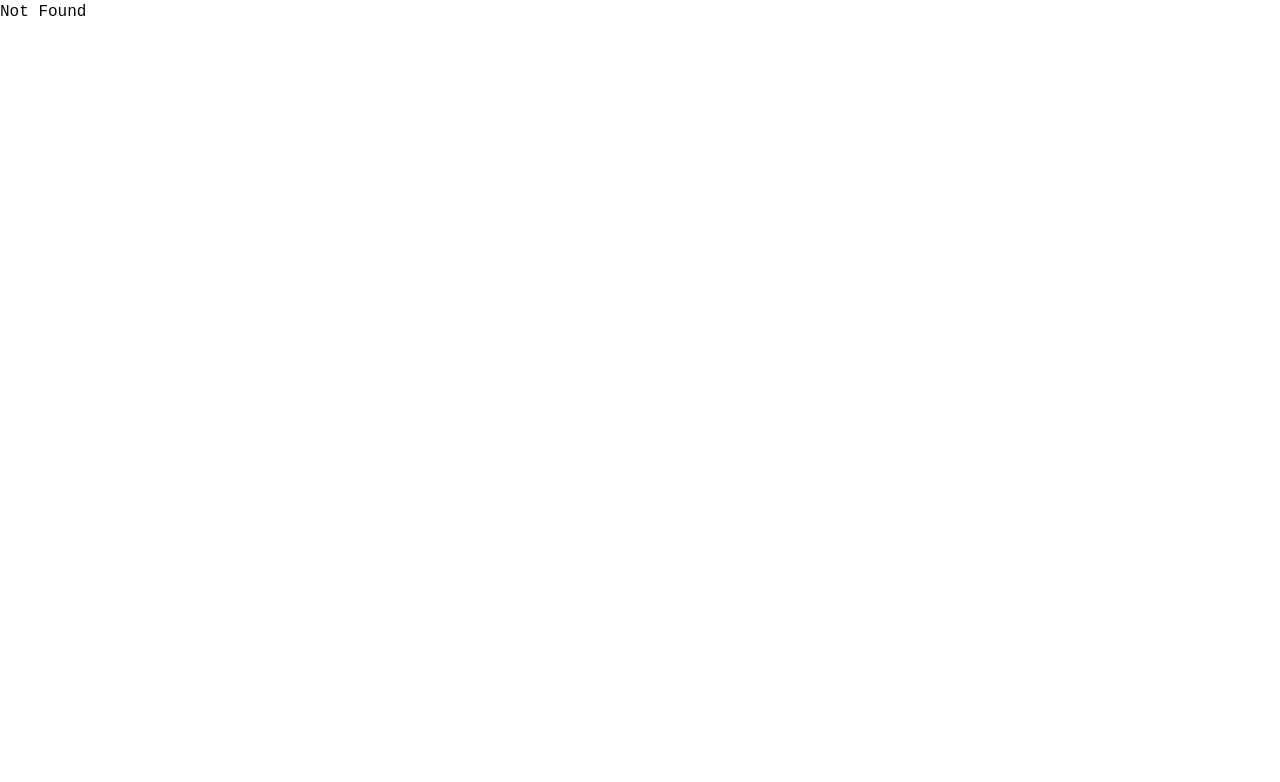
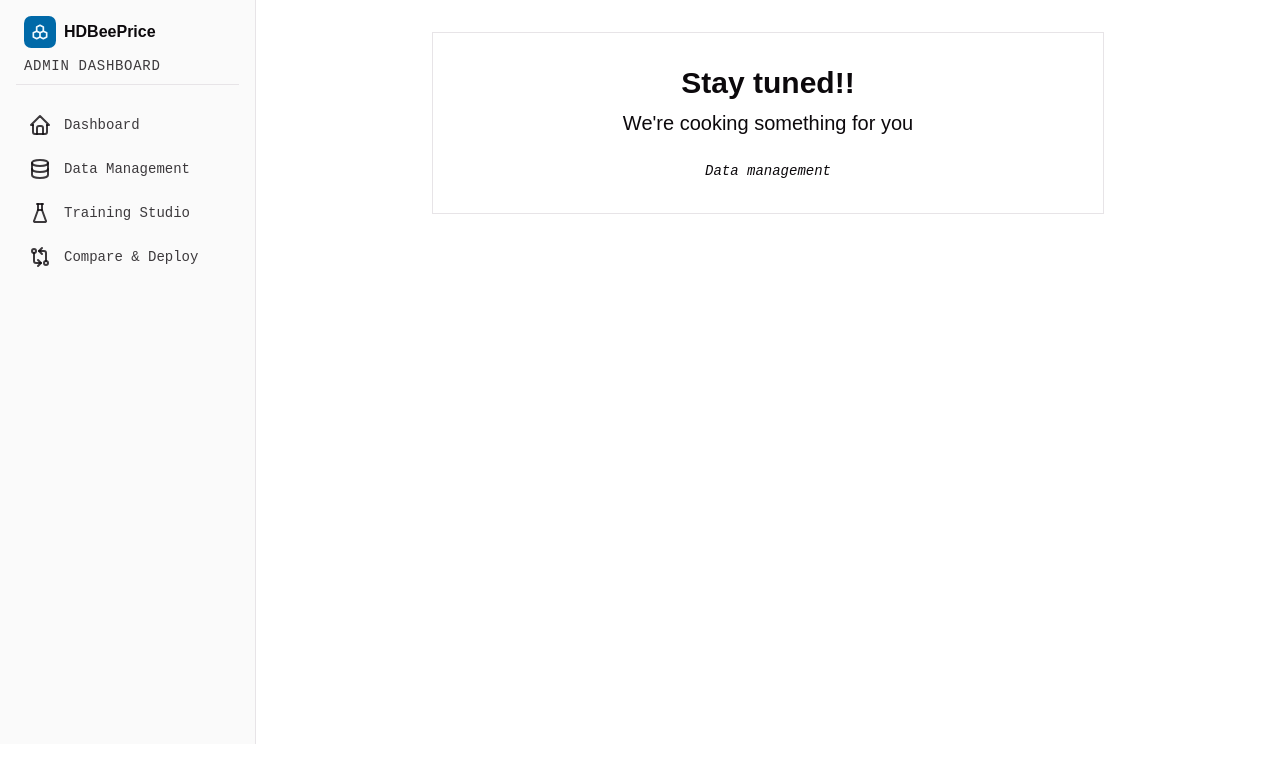
Before and after one commit to acidMyke/estatimator-webapp, a React (Vite) app in the folder web_app/: page /admin/data-management in a window 1280 px wide. Shown: the top 782 px of the page. Built offline with nearby package versions, Linux system fonts and the light colour scheme.

Commit message:
feat: admin sidemenu and more placeholder pages

```diff
--- /dev/null
+++ b/web_app/src/components/blocks/admin-sidemenu.tsx
@@ -0,0 +1,31 @@
+import { Link } from '@tanstack/react-router';
+
+import { ADMIN_NAVIGATIONS } from '@/lib/constants';
+
+import { Logo } from './logo';
+
+export function AdminSidemenu() {
+  return (
+    <aside className='sticky top-14 flex h-[calc(100dvh-3.5rem)] w-64 shrink-0 flex-col gap-5 overflow-y-auto border-r border-sidebar-border bg-sidebar/90 p-4 backdrop-blur-sm'>
+      <div className='flex flex-col gap-2 border-b px-2 pb-2'>
+        <Logo />
+        <span className='text-sm tracking-wider text-sidebar-foreground/80 uppercase'>Admin Dashboard</span>
+      </div>
+
+      <nav className='flex flex-col gap-1' aria-label='Admin navigation'>
+        {ADMIN_NAVIGATIONS.map(({ to, label, icon: Icon }) => (
+          <Link
+            to={to}
+            key={to}
+            className='flex h-10 w-full items-center gap-3 rounded-md px-3 text-sm text-sidebar-foreground/80 [:hover,[data-active="true"]]:bg-sidebar-accent [:hover,[data-active="true"]]:text-sidebar-accent-foreground'
+            activeOptions={{ exact: true }}
+            activeProps={{ 'data-active': true }}
+          >
+            <Icon />
+            {label}
+          </Link>
+        ))}
+      </nav>
+    </aside>
+  );
+}
--- a/web_app/src/components/blocks/public-header.tsx
+++ b/web_app/src/components/blocks/public-header.tsx
@@ -12,7 +12,7 @@ export function PublicHeader() {
           <Logo />
         </Link>
 
-        <nav className='hidden items-center gap-6 md:flex' aria-label='Main navigation'>
+        <nav className='flex items-center gap-6' aria-label='Main navigation'>
           {PUBLIC_NAVIGATIONS.map(
             ({ label, showHeader, to }) =>
               showHeader && (
--- a/web_app/src/lib/constants.ts
+++ b/web_app/src/lib/constants.ts
@@ -1,3 +1,4 @@
+import { IconDatabase, IconFlask, IconGitCompare, IconHome } from '@tabler/icons-react';
 import { linkOptions } from '@tanstack/react-router';
 
 export const PUBLIC_NAVIGATIONS = linkOptions([
@@ -20,3 +21,26 @@ export const PUBLIC_NAVIGATIONS = linkOptions([
     showFooter: false,
   },
 ]);
+
+export const ADMIN_NAVIGATIONS = linkOptions([
+  {
+    to: '/admin',
+    label: 'Dashboard',
+    icon: IconHome,
+  },
+  {
+    to: '/admin/data-management',
+    label: 'Data Management',
+    icon: IconDatabase,
+  },
+  {
+    to: '/admin/training-studio',
+    label: 'Training Studio',
+    icon: IconFlask,
+  },
+  {
+    to: '/admin/compare-and-deploy',
+    label: 'Compare & Deploy',
+    icon: IconGitCompare,
+  },
+]);
--- a/web_app/src/routeTree.gen.ts
+++ b/web_app/src/routeTree.gen.ts
@@ -18,6 +18,9 @@ import { Route as PublicRegisterRouteImport } from './routes/_public/register'
 import { Route as AdminDashLayoutRouteImport } from './routes/admin/_dash/layout'
 import { Route as AdminWhoareyouLayoutRouteImport } from './routes/admin/_whoareyou/layout'
 import { Route as AdminDashIndexRouteImport } from './routes/admin/_dash/index'
+import { Route as AdminDashCompareAndDeployRouteImport } from './routes/admin/_dash/compare-and-deploy'
+import { Route as AdminDashDataManagementRouteImport } from './routes/admin/_dash/data-management'
+import { Route as AdminDashTrainingStudioRouteImport } from './routes/admin/_dash/training-studio'
 import { Route as AdminWhoareyouLoginRouteImport } from './routes/admin/_whoareyou/login'
 import { Route as AdminWhoareyouRegisterRouteImport } from './routes/admin/_whoareyou/register'
 import { Route as PreviewComponentsUiRouteImport } from './routes/preview/components/ui'
@@ -65,6 +68,22 @@ const AdminDashIndexRoute = AdminDashIndexRouteImport.update({
   path: '/',
   getParentRoute: () => AdminDashLayoutRoute,
 } as any)
+const AdminDashCompareAndDeployRoute =
+  AdminDashCompareAndDeployRouteImport.update({
+    id: '/compare-and-deploy',
+    path: '/compare-and-deploy',
+    getParentRoute: () => AdminDashLayoutRoute,
+  } as any)
+const AdminDashDataManagementRoute = AdminDashDataManagementRouteImport.update({
+  id: '/data-management',
+  path: '/data-management',
+  getParentRoute: () => AdminDashLayoutRoute,
+} as any)
+const AdminDashTrainingStudioRoute = AdminDashTrainingStudioRouteImport.update({
+  id: '/training-studio',
+  path: '/training-studio',
+  getParentRoute: () => AdminDashLayoutRoute,
+} as any)
 const AdminWhoareyouLoginRoute = AdminWhoareyouLoginRouteImport.update({
   id: '/login',
   path: '/login',
@@ -95,6 +114,9 @@ export interface FileRoutesByFullPath {
   '/about': typeof PublicAboutRoute
   '/login': typeof PublicLoginRoute
   '/register': typeof PublicRegisterRoute
+  '/admin/compare-and-deploy': typeof AdminDashCompareAndDeployRoute
+  '/admin/data-management': typeof AdminDashDataManagementRoute
+  '/admin/training-studio': typeof AdminDashTrainingStudioRoute
   '/admin/login': typeof AdminWhoareyouLoginRoute
   '/admin/register': typeof AdminWhoareyouRegisterRoute
   '/preview/components/ui': typeof PreviewComponentsUiRoute
@@ -107,6 +129,9 @@ export interface FileRoutesByTo {
   '/login': typeof PublicLoginRoute
   '/register': typeof PublicRegisterRoute
   '/': typeof PublicIndexRoute
+  '/admin/compare-and-deploy': typeof AdminDashCompareAndDeployRoute
+  '/admin/data-management': typeof AdminDashDataManagementRoute
+  '/admin/training-studio': typeof AdminDashTrainingStudioRoute
   '/admin/login': typeof AdminWhoareyouLoginRoute
   '/admin/register': typeof AdminWhoareyouRegisterRoute
   '/preview/components/ui': typeof PreviewComponentsUiRoute
@@ -122,6 +147,9 @@ export interface FileRoutesById {
   '/_public/login': typeof PublicLoginRoute
   '/_public/register': typeof PublicRegisterRoute
   '/_public/': typeof PublicIndexRoute
+  '/admin/_dash/compare-and-deploy': typeof AdminDashCompareAndDeployRoute
+  '/admin/_dash/data-management': typeof AdminDashDataManagementRoute
+  '/admin/_dash/training-studio': typeof AdminDashTrainingStudioRoute
   '/admin/_whoareyou/login': typeof AdminWhoareyouLoginRoute
   '/admin/_whoareyou/register': typeof AdminWhoareyouRegisterRoute
   '/preview/components/ui': typeof PreviewComponentsUiRoute
@@ -136,6 +164,9 @@ export interface FileRouteTypes {
     | '/about'
     | '/login'
     | '/register'
+    | '/admin/compare-and-deploy'
+    | '/admin/data-management'
+    | '/admin/training-studio'
     | '/admin/login'
     | '/admin/register'
     | '/preview/components/ui'
@@ -148,6 +179,9 @@ export interface FileRouteTypes {
     | '/login'
     | '/register'
     | '/'
+    | '/admin/compare-and-deploy'
+    | '/admin/data-management'
+    | '/admin/training-studio'
     | '/admin/login'
     | '/admin/register'
     | '/preview/components/ui'
@@ -162,6 +196,9 @@ export interface FileRouteTypes {
     | '/_public/login'
     | '/_public/register'
     | '/_public/'
+    | '/admin/_dash/compare-and-deploy'
+    | '/admin/_dash/data-management'
+    | '/admin/_dash/training-studio'
     | '/admin/_whoareyou/login'
     | '/admin/_whoareyou/register'
     | '/preview/components/ui'
@@ -241,6 +278,27 @@ declare module '@tanstack/react-router' {
       preLoaderRoute: typeof AdminDashIndexRouteImport
       parentRoute: typeof AdminDashLayoutRoute
     }
+    '/admin/_dash/compare-and-deploy': {
+      id: '/admin/_dash/compare-and-deploy'
+      path: '/compare-and-deploy'
+      fullPath: '/admin/compare-and-deploy'
+      preLoaderRoute: typeof AdminDashCompareAndDeployRouteImport
+      parentRoute: typeof AdminDashLayoutRoute
+    }
+    '/admin/_dash/data-management': {
+      id: '/admin/_dash/data-management'
+      path: '/data-management'
+      fullPath: '/admin/data-management'
+      preLoaderRoute: typeof AdminDashDataManagementRouteImport
+      parentRoute: typeof AdminDashLayoutRoute
+    }
+    '/admin/_dash/training-studio': {
+      id: '/admin/_dash/training-studio'
+      path: '/training-studio'
+      fullPath: '/admin/training-studio'
+      preLoaderRoute: typeof AdminDashTrainingStudioRouteImport
+      parentRoute: typeof AdminDashLayoutRoute
+    }
     '/admin/_whoareyou/login': {
       id: '/admin/_whoareyou/login'
       path: '/login'
@@ -291,10 +349,16 @@ const PublicLayoutRouteWithChildren = PublicLayoutRoute._addFileChildren(
 )
 
 interface AdminDashLayoutRouteChildren {
+  AdminDashCompareAndDeployRoute: typeof AdminDashCompareAndDeployRoute
+  AdminDashDataManagementRoute: typeof AdminDashDataManagementRoute
+  AdminDashTrainingStudioRoute: typeof AdminDashTrainingStudioRoute
   AdminDashIndexRoute: typeof AdminDashIndexRoute
 }
 
 const AdminDashLayoutRouteChildren: AdminDashLayoutRouteChildren = {
+  AdminDashCompareAndDeployRoute: AdminDashCompareAndDeployRoute,
+  AdminDashDataManagementRoute: AdminDashDataManagementRoute,
+  AdminDashTrainingStudioRoute: AdminDashTrainingStudioRoute,
   AdminDashIndexRoute: AdminDashIndexRoute,
 }
 
--- /dev/null
+++ b/web_app/src/routes/admin/_dash/compare-and-deploy.tsx
@@ -0,0 +1,11 @@
+import { createFileRoute } from '@tanstack/react-router';
+
+import { PlaceholderPage } from '@/components/blocks/placeholder-page';
+
+export const Route = createFileRoute('/admin/_dash/compare-and-deploy')({
+  component: RouteComponent,
+});
+
+function RouteComponent() {
+  return <PlaceholderPage title='Compare & Deploy' />;
+}
--- /dev/null
+++ b/web_app/src/routes/admin/_dash/data-management.tsx
@@ -0,0 +1,11 @@
+import { createFileRoute } from '@tanstack/react-router';
+
+import { PlaceholderPage } from '@/components/blocks/placeholder-page';
+
+export const Route = createFileRoute('/admin/_dash/data-management')({
+  component: RouteComponent,
+});
+
+function RouteComponent() {
+  return <PlaceholderPage title='Data management' />;
+}
--- a/web_app/src/routes/admin/_dash/layout.tsx
+++ b/web_app/src/routes/admin/_dash/layout.tsx
@@ -1,4 +1,6 @@
 import { createFileRoute, Outlet } from '@tanstack/react-router';
+
+import { AdminSidemenu } from '@/components/blocks/admin-sidemenu';
 
 export const Route = createFileRoute('/admin/_dash')({
   component: LayoutComponent,
@@ -6,8 +8,11 @@ export const Route = createFileRoute('/admin/_dash')({
 
 function LayoutComponent() {
   return (
-    <div>
-      <Outlet />
+    <div className='flex flex-1'>
+      <AdminSidemenu />
+      <main className='min-w-0 flex-1 p-6 sm:p-8'>
+        <Outlet />
+      </main>
     </div>
   );
 }
--- /dev/null
+++ b/web_app/src/routes/admin/_dash/training-studio.tsx
@@ -0,0 +1,11 @@
+import { createFileRoute } from '@tanstack/react-router';
+
+import { PlaceholderPage } from '@/components/blocks/placeholder-page';
+
+export const Route = createFileRoute('/admin/_dash/training-studio')({
+  component: RouteComponent,
+});
+
+function RouteComponent() {
+  return <PlaceholderPage title='Training Studio' />;
+}
```
